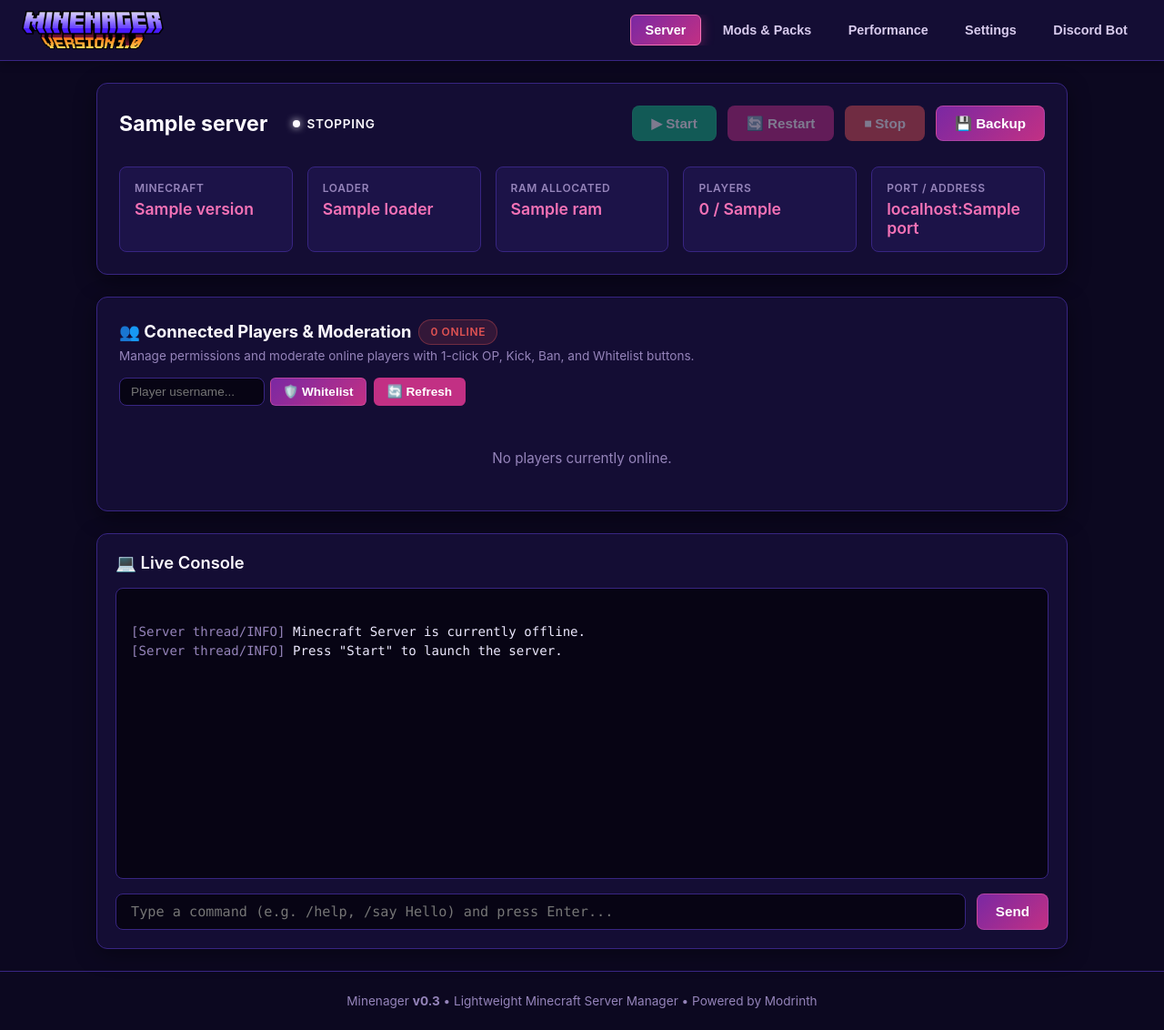
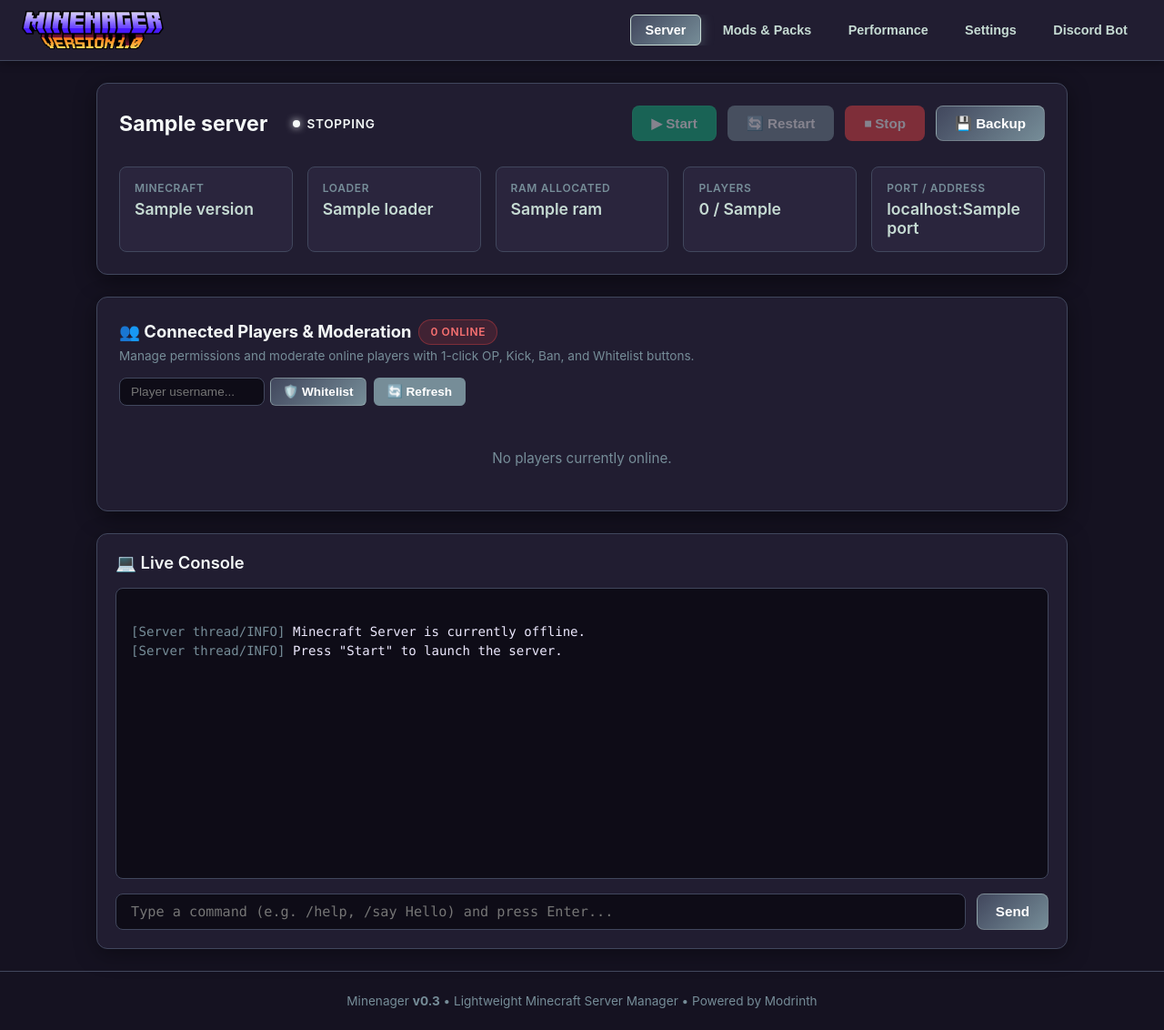
Before and after one commit to pontro/minenager, a FastAPI app: template app/templates/index.html in a window 1280 px wide. Shown: the whole page at 91% size. Run offline with FastAPI, Linux system fonts and the light colour scheme; the template is opened without the code that fills it: most values are stand-ins (such as "Sample title", 1, 10 or a date in 2020); data that the repository does not hold is empty.

Commit message:
style: apply custom 4-color Slate Mint palette across dashboard

```diff
--- a/app/static/js/metrics.js
+++ b/app/static/js/metrics.js
@@ -254,9 +254,9 @@ export function initMetricsManager() {
             drawChart(cpuCanvas, [
                 {
                     key: 'sys_cpu',
-                    strokeColor: '#7a28a3',
-                    fillColorTop: 'rgba(122, 40, 163, 0.35)',
-                    fillColorBottom: 'rgba(122, 40, 163, 0.0)'
+                    strokeColor: '#768d98',
+                    fillColorTop: 'rgba(118, 141, 152, 0.35)',
+                    fillColorBottom: 'rgba(118, 141, 152, 0.0)'
                 },
                 {
                     key: 'proc_cpu',
@@ -277,9 +277,9 @@ export function initMetricsManager() {
             drawChart(ramCanvas, [
                 {
                     key: 'proc_ram_mb',
-                    strokeColor: '#c23084',
-                    fillColorTop: 'rgba(194, 48, 132, 0.35)',
-                    fillColorBottom: 'rgba(194, 48, 132, 0.0)'
+                    strokeColor: '#c6dbd3',
+                    fillColorTop: 'rgba(198, 219, 211, 0.35)',
+                    fillColorBottom: 'rgba(198, 219, 211, 0.0)'
                 }
             ], maxMemLimitMb, 'M');
 
--- a/app/static/js/players.js
+++ b/app/static/js/players.js
@@ -56,7 +56,7 @@ export function initPlayersManager() {
                             <div class="installed-card-name" style="font-size: 1rem;">
                                 ${escapeHtml(p.name)}
                                 ${p.is_op ? '<span class="installed-badge badge-active" style="margin-left: 0.35rem; font-size: 0.7rem;">OP</span>' : ''}
-                                ${p.is_whitelisted ? '<span class="installed-badge" style="background: rgba(66, 45, 154, 0.35); color: #d4a5f7; border: 1px solid rgba(122, 40, 163, 0.4); margin-left: 0.35rem; font-size: 0.7rem;">Whitelist</span>' : ''}
+                                ${p.is_whitelisted ? '<span class="installed-badge" style="background: rgba(65, 71, 93, 0.4); color: #c6dbd3; border: 1px solid rgba(118, 141, 152, 0.45); margin-left: 0.35rem; font-size: 0.7rem;">Whitelist</span>' : ''}
                             </div>
                         </div>
                     </div>
--- a/app/static/style.css
+++ b/app/static/style.css
@@ -1,58 +1,58 @@
 :root {
-    /* Brand Theme: Minenager Dusk (Deep Indigo #422d9a, Purple #7a28a3, Magenta #c23084, Sunset Coral #e15353) */
-    --bg-primary: #0c0820;
-    --bg-secondary: #140d34;
-    --bg-card: #1c1348;
-    --bg-card-hover: #261a60;
-    --bg-console: #070414;
-    --border-color: #382582;
-    --border-subtle: #271a5c;
+    /* Brand Theme: Minenager Slate Mint (Twilight #211d31, Slate #41475d, Steel Sage #768d98, Mint Mist #c6dbd3) */
+    --bg-primary: #151221;
+    --bg-secondary: #211d31;
+    --bg-card: #2a253d;
+    --bg-card-hover: #352e4c;
+    --bg-console: #0e0c17;
+    --border-color: #41475d;
+    --border-subtle: #2f2a44;
 
     /* Text Colors */
-    --text-primary: #fdfaff;
-    --text-secondary: #d8cbed;
-    --text-muted: #9584ba;
-    --text-highlight: #f472b6;
+    --text-primary: #f5f9f8;
+    --text-secondary: #c6dbd3;
+    --text-muted: #768d98;
+    --text-highlight: #c6dbd3;
 
     /* Exact Palette Stripes */
-    --palette-indigo: #422d9a;
-    --palette-purple: #7a28a3;
-    --palette-magenta: #c23084;
-    --palette-coral: #e15353;
+    --palette-twilight: #211d31;
+    --palette-slate: #41475d;
+    --palette-steelsage: #768d98;
+    --palette-mintmist: #c6dbd3;
 
     /* Brand Accents */
-    --accent-indigo: #422d9a;
-    --accent-purple: #7a28a3;
-    --accent-magenta: #c23084;
+    --accent-indigo: #41475d;
+    --accent-purple: #41475d;
+    --accent-magenta: #768d98;
     --accent-coral: #e15353;
-    --accent-lavender: #d4a5f7;
-    --accent-lavender-light: #f3e8ff;
-    --accent-amber: #e15353;
-    --accent-amber-light: #fca5a5;
+    --accent-lavender: #c6dbd3;
+    --accent-lavender-light: #e4efe9;
+    --accent-amber: #f59e0b;
+    --accent-amber-light: #fef08a;
 
     /* Semantic Aliases */
-    --accent-pine: #2a1860;
-    --accent-teal: #7a28a3;
-    --accent-emerald: #c23084;
-    --accent-emerald-hover: #a82470;
-    --accent-sage: #f472b6;
-    --accent-sage-light: #fbcfe8;
+    --accent-pine: #2a253d;
+    --accent-teal: #41475d;
+    --accent-emerald: #768d98;
+    --accent-emerald-hover: #5f757f;
+    --accent-sage: #c6dbd3;
+    --accent-sage-light: #e4efe9;
 
     /* Status Colors */
     --status-online: #34d399;
-    --status-offline: #e15353;
+    --status-offline: #f87171;
     --status-starting: #fbbf24;
 
     /* Button Colors */
     --btn-start: #10b981;
     --btn-start-hover: #059669;
-    --btn-stop: #e15353;
-    --btn-stop-hover: #c93b3b;
-    --btn-restart: #c23084;
-    --btn-restart-hover: #a6206d;
-    --btn-disabled: #3d2b6b;
-    --btn-action: #7a28a3;
-    --btn-action-hover: #631f85;
+    --btn-stop: #ef4444;
+    --btn-stop-hover: #dc2626;
+    --btn-restart: #768d98;
+    --btn-restart-hover: #5d737e;
+    --btn-disabled: #383447;
+    --btn-action: #41475d;
+    --btn-action-hover: #33384a;
 
     --font-family: -apple-system, BlinkMacSystemFont, "Segoe UI", Roboto, Oxygen, Ubuntu, Cantarell, "Open Sans", "Helvetica Neue", sans-serif;
     --font-mono: "JetBrains Mono", "Fira Code", "Consolas", "Courier New", monospace;
@@ -152,9 +152,9 @@ header {
 
 .nav-link.active {
     color: #ffffff;
-    background: linear-gradient(135deg, #7a28a3, #c23084);
-    border-color: #f472b6;
-    box-shadow: 0 2px 14px rgba(194, 48, 132, 0.45);
+    background: linear-gradient(135deg, #41475d, #768d98);
+    border-color: #c6dbd3;
+    box-shadow: 0 2px 14px rgba(118, 141, 152, 0.45);
 }
 
 /* Main Container */
@@ -224,9 +224,9 @@ main {
 }
 
 .status-badge.offline {
-    background-color: rgba(225, 83, 83, 0.15);
+    background-color: rgba(239, 68, 68, 0.15);
     color: var(--status-offline);
-    border: 1px solid rgba(225, 83, 83, 0.35);
+    border: 1px solid rgba(239, 68, 68, 0.35);
 }
 
 .status-badge.online {
@@ -309,16 +309,16 @@ main {
 }
 .btn-restart:hover:not(:disabled) {
     background-color: var(--btn-restart-hover);
-    box-shadow: 0 2px 10px rgba(194, 48, 132, 0.4);
+    box-shadow: 0 2px 10px rgba(118, 141, 152, 0.4);
 }
 
 .btn-send {
-    background: linear-gradient(135deg, #7a28a3, #c23084);
-    border-color: rgba(244, 114, 182, 0.35);
+    background: linear-gradient(135deg, #41475d, #768d98);
+    border-color: rgba(198, 219, 211, 0.35);
 }
 .btn-send:hover:not(:disabled) {
-    background: linear-gradient(135deg, #631f85, #a6206d);
-    box-shadow: 0 2px 14px rgba(194, 48, 132, 0.45);
+    background: linear-gradient(135deg, #4d546e, #869fa9);
+    box-shadow: 0 2px 14px rgba(118, 141, 152, 0.45);
 }
 
 /* Info Grid */
--- a/app/templates/tabs/tab_metrics.html
+++ b/app/templates/tabs/tab_metrics.html
@@ -115,7 +115,7 @@
                     <div class="chart-title">
                         <span>📊 CPU Activity (Last 60 Seconds)</span>
                         <div class="chart-legend">
-                            <span class="legend-item"><span class="legend-dot" style="background-color: #7a28a3;"></span> System CPU</span>
+                            <span class="legend-item"><span class="legend-dot" style="background-color: #768d98;"></span> System CPU</span>
                             <span class="legend-item"><span class="legend-dot" style="background-color: #34d399;"></span> Minecraft Java</span>
                         </div>
                     </div>
@@ -132,7 +132,7 @@
                     <div class="chart-title">
                         <span>🧠 RAM Consumption (Last 60 Seconds)</span>
                         <div class="chart-legend">
-                            <span class="legend-item"><span class="legend-dot" style="background-color: #c23084;"></span> Process RSS (MB)</span>
+                            <span class="legend-item"><span class="legend-dot" style="background-color: #c6dbd3;"></span> Process RSS (MB)</span>
                         </div>
                     </div>
                     <span id="chartRamLatest" style="font-size: 0.8rem; color: var(--text-muted);">0 MB</span>
```
Also changed, not shown: other parts of app/static/style.css (+36 -36 lines).
